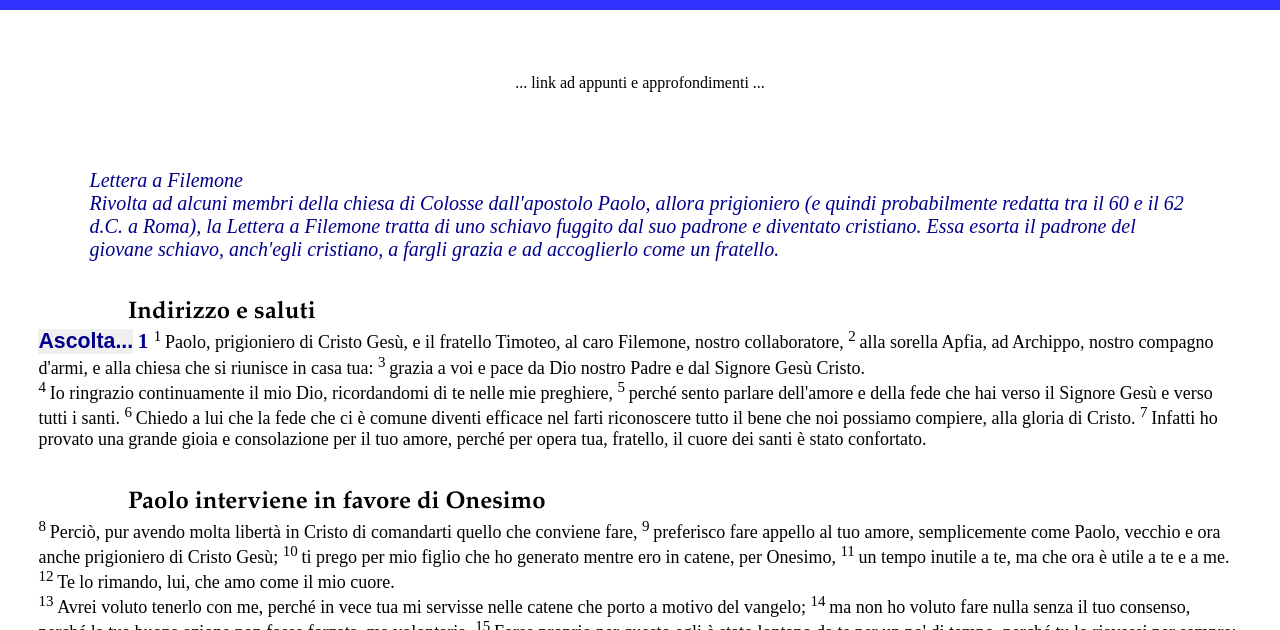
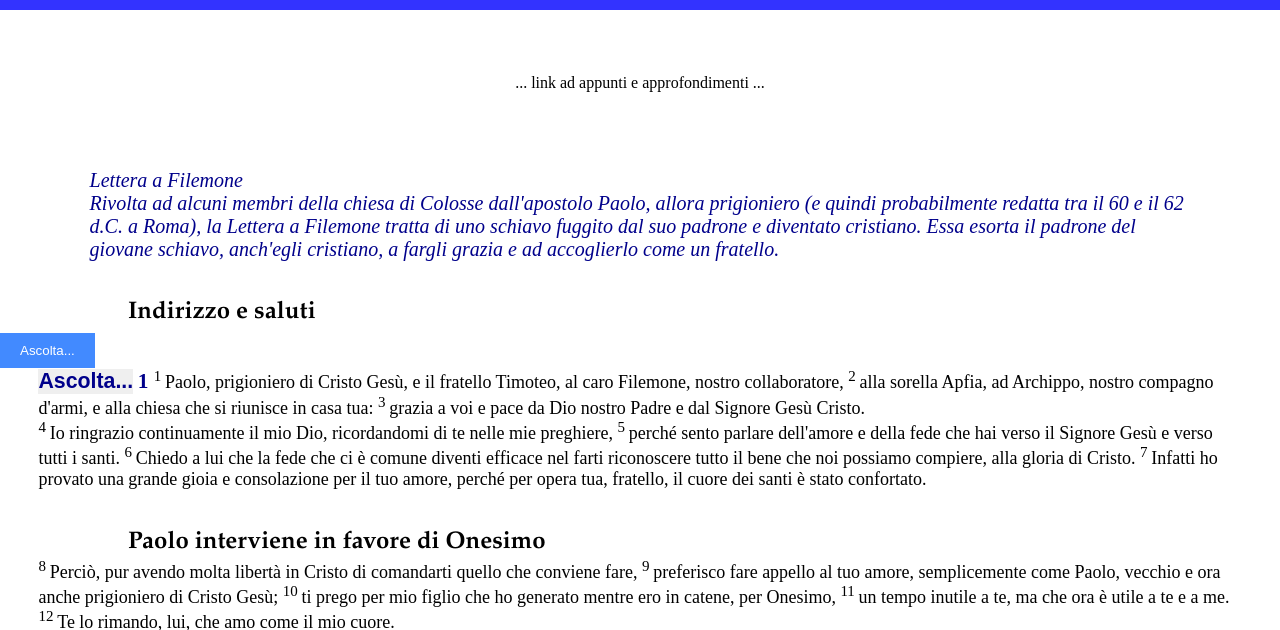
Before and after one commit to Fabio-byte/Repository01, a plain HTML site: page NR06_57_Filemone.html in a window 1280 px wide. Shown: the part 167-797 px from the top of the page. Drawn offline with nearby package versions, Linux system fonts and the light colour scheme.

Commit message:
Update NR06_57_Filemone.html

```diff
--- a/NR06_57_Filemone.html
+++ b/NR06_57_Filemone.html
@@ -56,6 +56,7 @@
 
     <h3 class="h3">Indirizzo e saluti</h3>
 
+        <button class="button_audio" onclick="openAudio('Audio_45_57_Paolo/NR06_57_01_Filemone.mp3')">Ascolta...</button>
     <p class="p"><!-- Bottone audio. Funzione in Mega_Menu3.js -->
         <button class="color_of_chapter" onclick="openAudio('Audio_45_57_Paolo/NR06_57_01_Filemone.mp3')">Ascolta...</button>
         <span class="color_of_chapter">1 </span> <!-- Bottone audio di prova per Github -->
```
